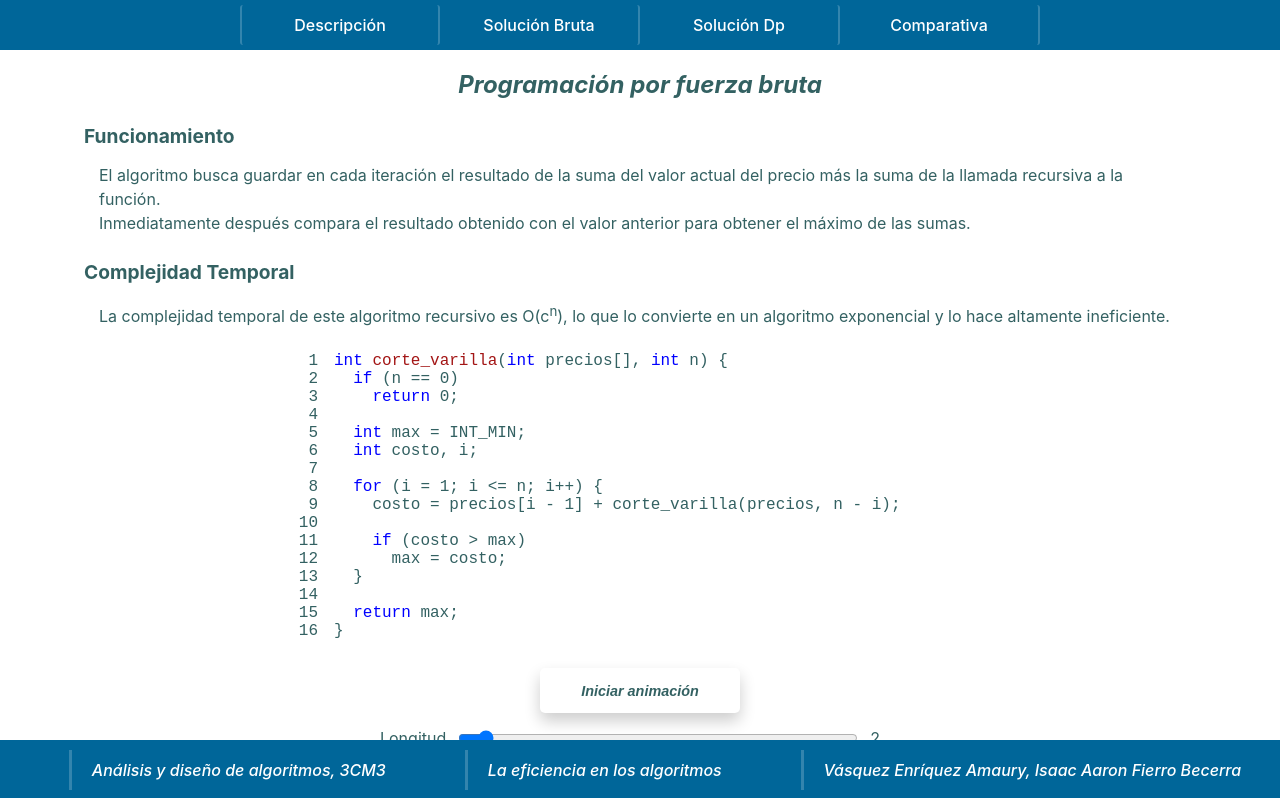
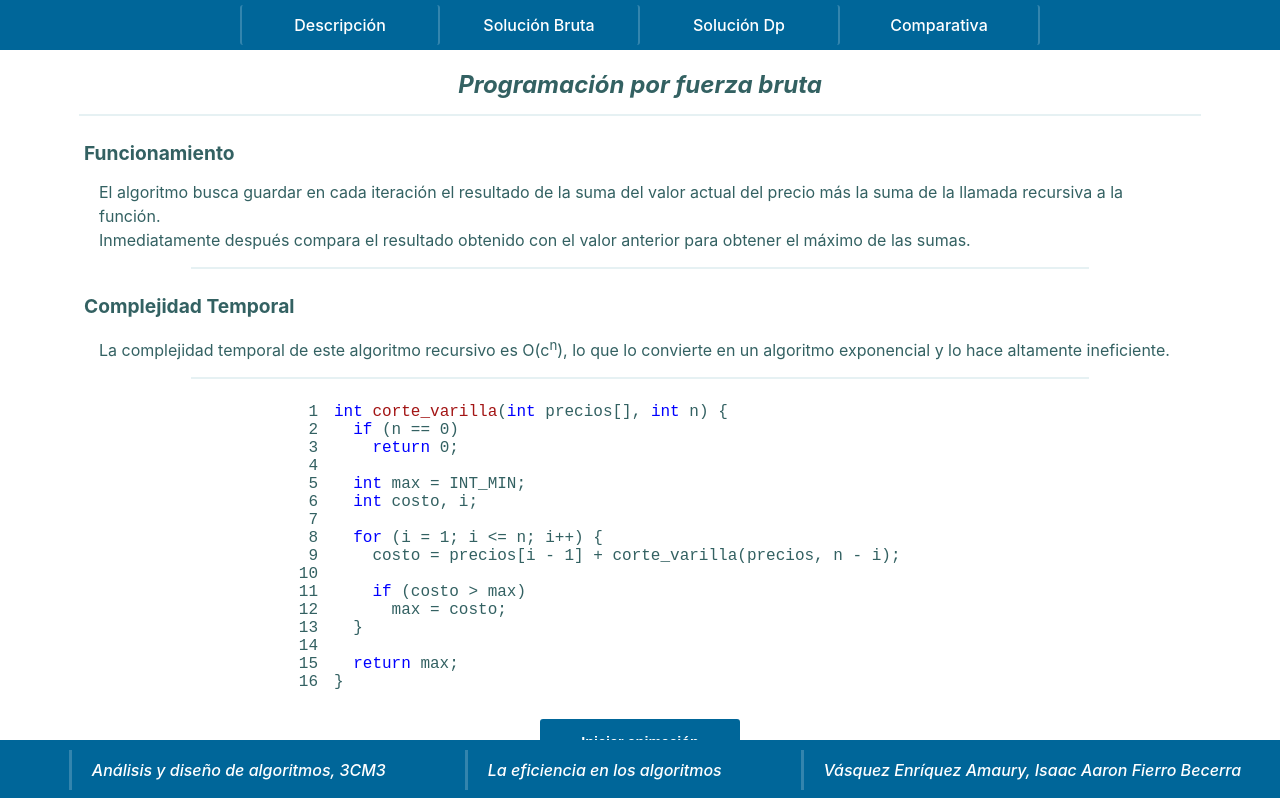
Before and after one commit to Amaury-Vasquez/corte-varillas, a React app: page /brute-force in a window 1280 px wide. Shown: the top 798 px of the page. Built offline with nearby package versions, Linux system fonts and the light colour scheme.

Commit message:
Page content

```diff
--- a/src/pages/Brute/index.tsx
+++ b/src/pages/Brute/index.tsx
@@ -3,7 +3,7 @@ import { Helmet } from 'react-helmet-async';
 
 import { Code } from '../../components/Code';
 import { Container } from '../../styles/templates';
-import { Subtitle, Text, Title } from '../../styles/templates';
+import { Line, SubLine, Subtitle, Text, Title } from '../../styles/templates';
 import { BruteAnimation } from '../../components/BruteAnimation';
 
 export const Brute = () => {
@@ -25,6 +25,7 @@ export const Brute = () => {
       </Helmet>
       <Container>
         <Title> Programación por fuerza bruta </Title>
+        <Line />
         <Subtitle> funcionamiento </Subtitle>
         <Text>
           El algoritmo busca guardar en cada iteración el resultado de la suma
@@ -33,12 +34,14 @@ export const Brute = () => {
           Inmediatamente después compara el resultado obtenido con el valor
           anterior para obtener el máximo de las sumas.
         </Text>
+        <SubLine />
         <Subtitle> complejidad temporal </Subtitle>
         <Text>
           La complejidad temporal de este algoritmo recursivo es O(c<sup>n</sup>
           ), lo que lo convierte en un algoritmo exponencial y lo hace altamente
           ineficiente.
         </Text>
+        <SubLine />
         <Code code={code} />
         <BruteAnimation />
       </Container>
--- a/src/pages/Contrast/index.tsx
+++ b/src/pages/Contrast/index.tsx
@@ -3,7 +3,7 @@ import { Helmet } from 'react-helmet-async';
 
 import { Caption, Div, Table, TableName, Th, Tr } from './styles';
 import { useTimesTable } from '../../hooks/useTimesTable';
-import { Container, Text, Title } from '../../styles/templates';
+import { Container, Line, Text, Title } from '../../styles/templates';
 
 export const Constrast = () => {
   const { bruta, dinamica } = useTimesTable();
@@ -15,6 +15,7 @@ export const Constrast = () => {
       </Helmet>
       <Container>
         <Title> Solución bruta vs solución dinámica </Title>
+        <Line />
         <Text>
           <br />
           Cuando se crean algoritmos para resolver un problema, se busca que
@@ -26,6 +27,7 @@ export const Constrast = () => {
           programador la importancia de implementar algoritmos eficientes para
           resolver un problema.
         </Text>
+        <Line />
         <TableName> Tabla comparativa de tiempos </TableName>
         <Div>
           <Table>
--- a/src/pages/Dp/index.tsx
+++ b/src/pages/Dp/index.tsx
@@ -3,9 +3,8 @@ import { Helmet } from 'react-helmet-async';
 
 import { Example } from './styles';
 import { Code } from '../../components/Code';
-import { Container } from '../../styles/templates';
 import { Animation } from '../../components/Animation';
-import { Subtitle, Text, Title } from '../../styles/templates';
+import { Container, Line, Subtitle, Text, Title } from '../../styles/templates';
 export const Dp = () => {
   const code =
     'int corte_varilla(int precios[], int n) {\n  ' +
@@ -27,12 +26,14 @@ export const Dp = () => {
       </Helmet>
       <Container>
         <Title> Programación dinámica (dp) </Title>
+        <Line />
         <Subtitle> funcionamiento</Subtitle>
         <Text>
           El algoritmo busca establecer dentro de un nuevo arreglo, los maximos
           valores posibles para cada valor de longitud de la varilla. Al final,
           la ultima posicion en el arreglo es la solucion al problema.
         </Text>
+        <Line />
         <Subtitle> complejidad temporal </Subtitle>
         <Text>
           La función se compone de un ciclo for anidado dentro de otro, por lo
@@ -43,6 +44,7 @@ export const Dp = () => {
           eficiente para el problema dado.
           <br /> <br />
         </Text>
+        <Line />
         <Example>
           <Code code={code} />
           <Animation />
--- a/src/styles/templates.tsx
+++ b/src/styles/templates.tsx
@@ -4,12 +4,12 @@ import { fadeIn } from './animation';
 
 export const Button = styled.button`
   ${fadeIn()};
-  background: var(--white);
-  color: var(--gray-text);
+  background: var(--blue);
+  color: var(--white);
   outline: none;
-  /* border: 1px rgba(0, 0, 0, 0.2) solid; */
+  /* border: 1px solid rgba(126, 126, 126, 0.2); */
   border-radius: 3px;
-  box-shadow: var(--shadow);
+  /* box-shadow: var(--shadow); */
   display: flex;
   align-items: center;
   justify-content: center;
@@ -17,10 +17,10 @@ export const Button = styled.button`
   width: 200px;
   font-weight: 600;
   margin: 0 auto;
-  border-radius: 5px;
+  border-radius: 3px;
   font-size: 0.9rem;
   cursor: pointer;
-  font-style: italic;
+  /* font-style: italic; */
   &:hover {
     opacity: 0.6;
   }
@@ -64,6 +64,14 @@ export const Page = styled.div`
   width: 100vw;
 `;
 
+export const SubLine = styled.hr`
+  display: flex;
+  width: 80%;
+  border: 1px solid var(--gray);
+  margin-top: 15px;
+  /* margin-bottom: 5px; */
+`;
+
 export const Subtitle = styled.h2`
   padding: 5px;
   margin-top: 20px;
```
